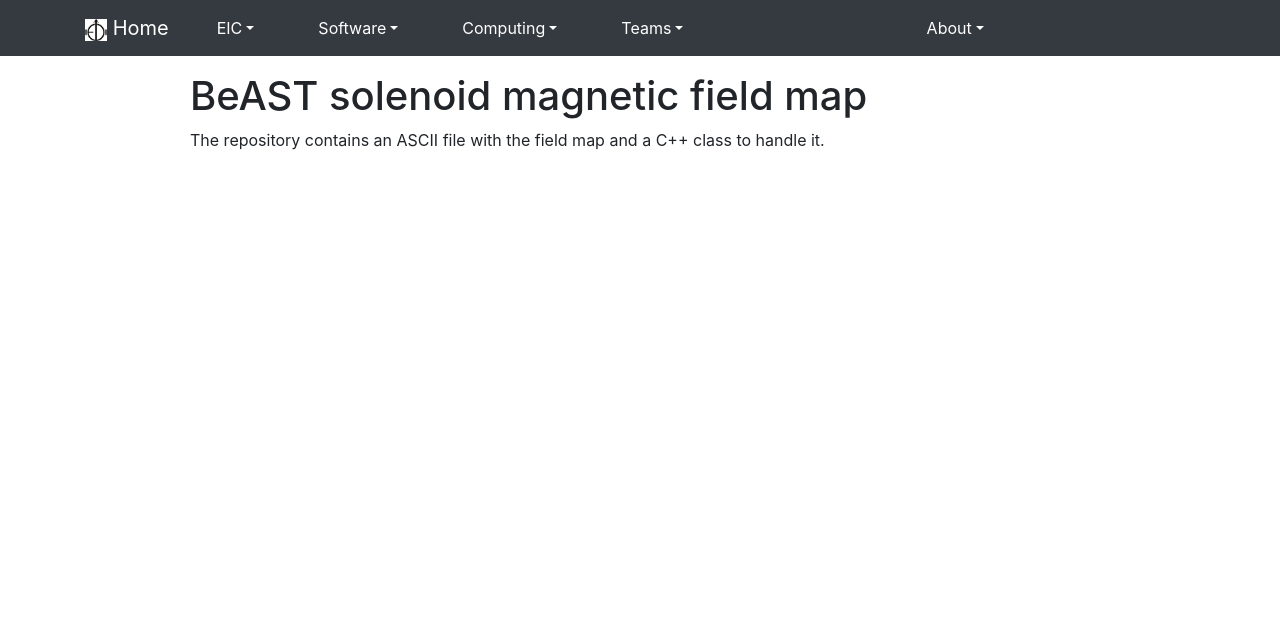
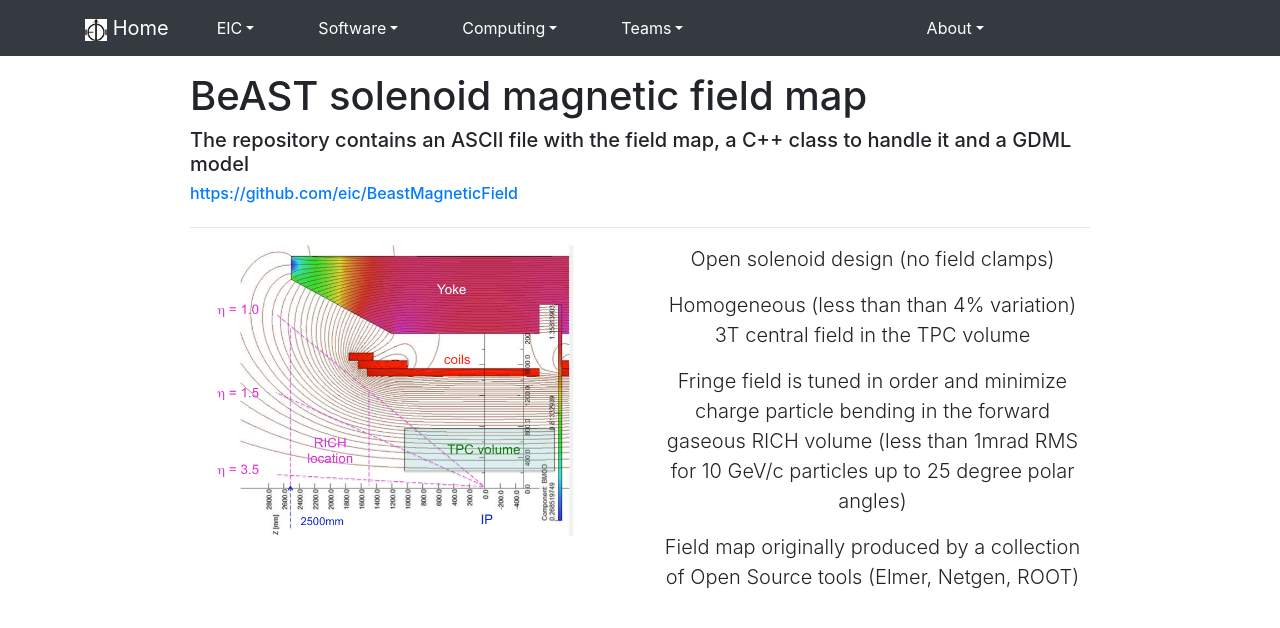
Before and after one commit to kkauder/eic.github.io, a Jekyll site: the page built from _software/beast_magnetic_field.md, in a window 1280 px wide. Shown: the top 628 px of the page. Built offline with Jekyll 4.4.1, drawn with Linux system fonts in a browser that asks for light colours; nearby versions of some CDN libraries.

Commit message:
BeAST solenoid page description provided

```diff
--- /dev/null
+++ b/_includes/layouts/software-link.md
@@ -0,0 +1,8 @@
+{% assign items=site.data.software | where: "category", include.category %}
+
+{% assign main=items | where: "type", "main" %}
+
+{% if main.size>0 %}
+{% assign item=main[0] %}
+  <h6><a href="{{ item.repo }}" target="_blank">{{ item.repo }}</a></h6>
+{% endif %}
--- a/_software/beast_magnetic_field.md
+++ b/_software/beast_magnetic_field.md
@@ -8,5 +8,38 @@ weight: 99
 ---
 # BeAST solenoid magnetic field map
 
-  The repository contains an ASCII file with the field map and a
-C++ class to handle it.
+##### The repository contains an ASCII file with the field map, a C++ class to handle it and a GDML model
+
+{% include layouts/software-link.md category='beast' %}
+
+<div class="row">
+  <div class="col-sm-12 blog-main">
+    <hr>
+    <left>
+      <div class=row>
+        <div class="col-sm-6">
+	  <img src="/assets/images/site/beast-opera-map.png" width="400"/>
+        </div>
+        <div class="col-sm-6">
+    	<center>
+          <p class="lead">
+	      Open solenoid design (no field clamps)
+	  </p>
+          <p class="lead">
+	      Homogeneous (less than than 4% variation) 3T central field in the TPC volume
+	  </p>
+          <p class="lead">
+	      Fringe field is tuned in order and minimize charge particle bending in the forward
+	      gaseous RICH volume (less than 1mrad RMS for 10 GeV/c particles up to 25 degree
+	      polar angles)
+	  </p>
+          <p class="lead">
+	      Field map originally produced by a collection of Open Source tools (Elmer, Netgen,
+	      ROOT)
+	  </p>
+    	</center>
+	</div>
+      </div>
+    </left>
+  </div>
+</div>
```
Also changed, not shown: assets/images/site/beast-opera-map.png (added).
